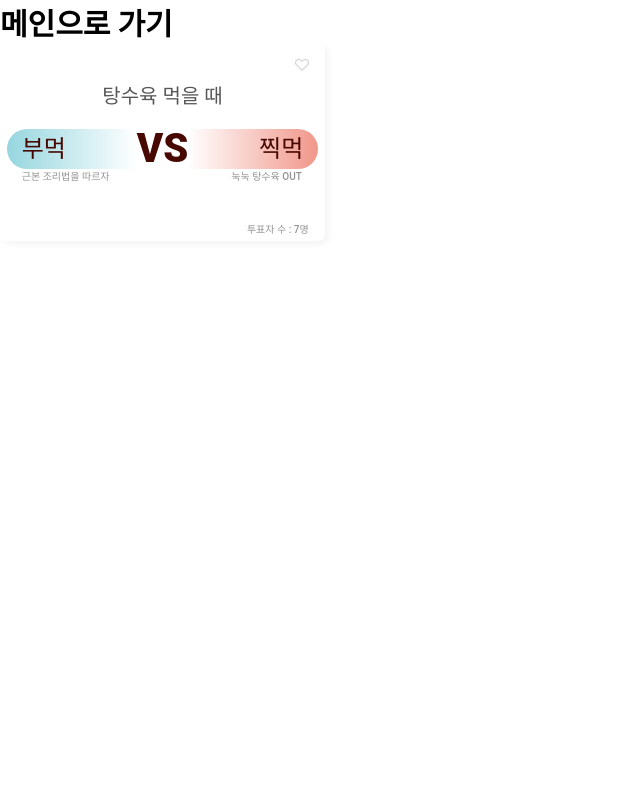
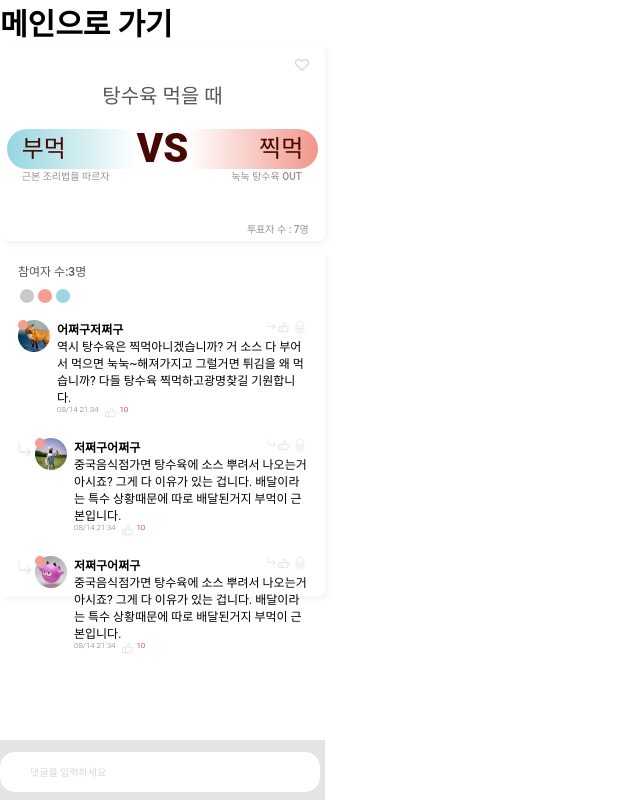
Before and after one commit to longdoheun/2022likelion_hackaton_front, a React (Create React App) app: page /balancegame/main in a window 1280 px wide. Shown: the whole page, without its empty margins (0-640 px from the left). Built offline with nearby package versions, Linux system fonts and the light colour scheme; no server answers.

Commit message:
update balance game

```diff
--- a/src/App.js
+++ b/src/App.js
@@ -3,7 +3,7 @@
 import Header from "./components/Header";
 import DiscussMain from "./components/Discuss/DiscussMain";
 import BalanceGameList from './components/BalanceGame/BalanceGameList';
-import BalanceGameCard from "./components/BalanceGame/BalanceGameCard";
+import BalanceGameMain from './components/BalanceGame/BalanceGameMain';
 import NotFound from "./components/NotFound";
 import Main from "./components/Main";
 
@@ -22,7 +22,7 @@
         <Routes>
           <Route path="/" element={<Main />}></Route>
           <Route path="/balancegame/" element={<BalanceGameList />}></Route>
-          <Route path="/balancegame/main" element={<BalanceGameCard />}></Route>
+          <Route path="/balancegame/main" element={<BalanceGameMain />}></Route>
           <Route path="/discuss" element={<DiscussMain />}></Route>
           <Route path="*" element={<NotFound />}></Route>
         </Routes>
--- a/src/components/BalanceGame/BalanceGameMain.js
+++ b/src/components/BalanceGame/BalanceGameMain.js
@@ -1,16 +1,12 @@
 import React from "react";
 
 import BalanceGameCard from "./BalanceGameCard";
-import BalanceGameMyList from "./BalanceGameMyList";
 import Comments from "./Comments";
-import BalanceGameList from "./BalanceGameList";
 
 function BalanceGameMain() {
   return (
     <>
-      <BalanceGameList />
       <BalanceGameCard />
-      <BalanceGameMyList />
       <Comments />
     </>
   );
--- a/src/components/BalanceGame/Comments.js
+++ b/src/components/BalanceGame/Comments.js
@@ -1,5 +1,6 @@
-import React from "react";
+import React, { useState, useEffect } from "react";
 import Card from "../../UI/Card";
+import axios from "axios";
 import "../../css/Comments.css";
 import profileSample1 from "../../images/profile-sample1.png";
 import profileSample2 from "../../images/profile-sample2.png";
@@ -9,10 +10,50 @@
 import declare from "../../images/declare.png";
 
 function Comments() {
+  const [commentData, setCommentData] = useState([]);
+  useEffect(() => {
+    axios.get("url").then(({ data }) => setCommentData(data));
+  }, []);
+
+  const DUMMY_COMMENTS = [
+    {
+      id: "e1",
+      profileImg: {
+        url: profileSample1,
+        alt: "profileSample1",
+      },
+      profileName: "어쩌구저쩌구",
+      text: "역시 탕수육은 찍먹아니겠습니까? 거 소스 다 부어 서 먹으면 눅눅~해져가지고 그럴거면 튀김을 왜 먹습니까? 다들 탕수육 찍먹하고광명찾길 기원합니다. ",
+      date: "08/14 21:34",
+    },
+    {
+      id: "e2",
+      profileImg: {
+        url: profileSample2,
+        alt: "profileSample2",
+      },
+      profileName: "어쩌구저쩌구",
+      text: "역시 탕수육은 찍먹아니겠습니까? 거 소스 다 부어 서 먹으면 눅눅~해져가지고 그럴거면 튀김을 왜 먹습니까? 다들 탕수육 찍먹하고광명찾길 기원합니다. ",
+      date: "08/14 21:34",
+    },
+    {
+      id: "e3",
+      profileImg: {
+        url: profileSample3,
+        alt: "profileSample3",
+      },
+      profileName: "어쩌구저쩌구",
+      text: "역시 탕수육은 찍먹아니겠습니까? 거 소스 다 부어 서 먹으면 눅눅~해져가지고 그럴거면 튀김을 왜 먹습니까? 다들 탕수육 찍먹하고광명찾길 기원합니다. ",
+      date: "08/14 21:34",
+    },
+  ];
+
   return (
     <>
       <Card className="comments">
-        <div className="comments__number">참여자 수:75명</div>
+        <div className="comments__number">
+          참여자 수:{DUMMY_COMMENTS.length}명
+        </div>
         <div className="comments__color_select">
           <p className="comments__color" id="neutral" />
           <p className="comments__color" id="red" />
@@ -24,13 +65,13 @@
             <p className="comments__selected_color" />
             <img
               className="comments__profile_img"
-              src={profileSample1}
-              alt="profile-sample1"
+              src={DUMMY_COMMENTS[0].profileImg.url}
+              alt={DUMMY_COMMENTS[0].profileImg.alt}
             />
           </div>
           <div className="comments_content_box">
             <div className="comments__content_box_1">
-              <p className="comments__profile_name">어쩌구저쩌구</p>
+              <p className="comments__profile_name">{DUMMY_COMMENTS[0].profileName}</p>
               <div className="comments__button_box">
                 <img
                   className="comments__reply_button"
@@ -45,13 +86,9 @@
                 />
               </div>
             </div>
-            <p className="comments__context">
-              역시 탕수육은 찍먹아니겠습니까? 거 소스 다 부어 서 먹으면
-              눅눅~해져가지고 그럴거면 튀김을 왜 먹습니까? 다들 탕수육 찍먹하고
-              광명찾길 기원합니다.
-            </p>
+            <p className="comments__context">{DUMMY_COMMENTS[0].text}</p>
             <div className="comments__content_box_2">
-              <p className="comments__date">08/14 21:34</p>
+              <p className="comments__date">{DUMMY_COMMENTS[0].date}</p>
               <img
                 className="comments__like_button"
                 src={like}
```
